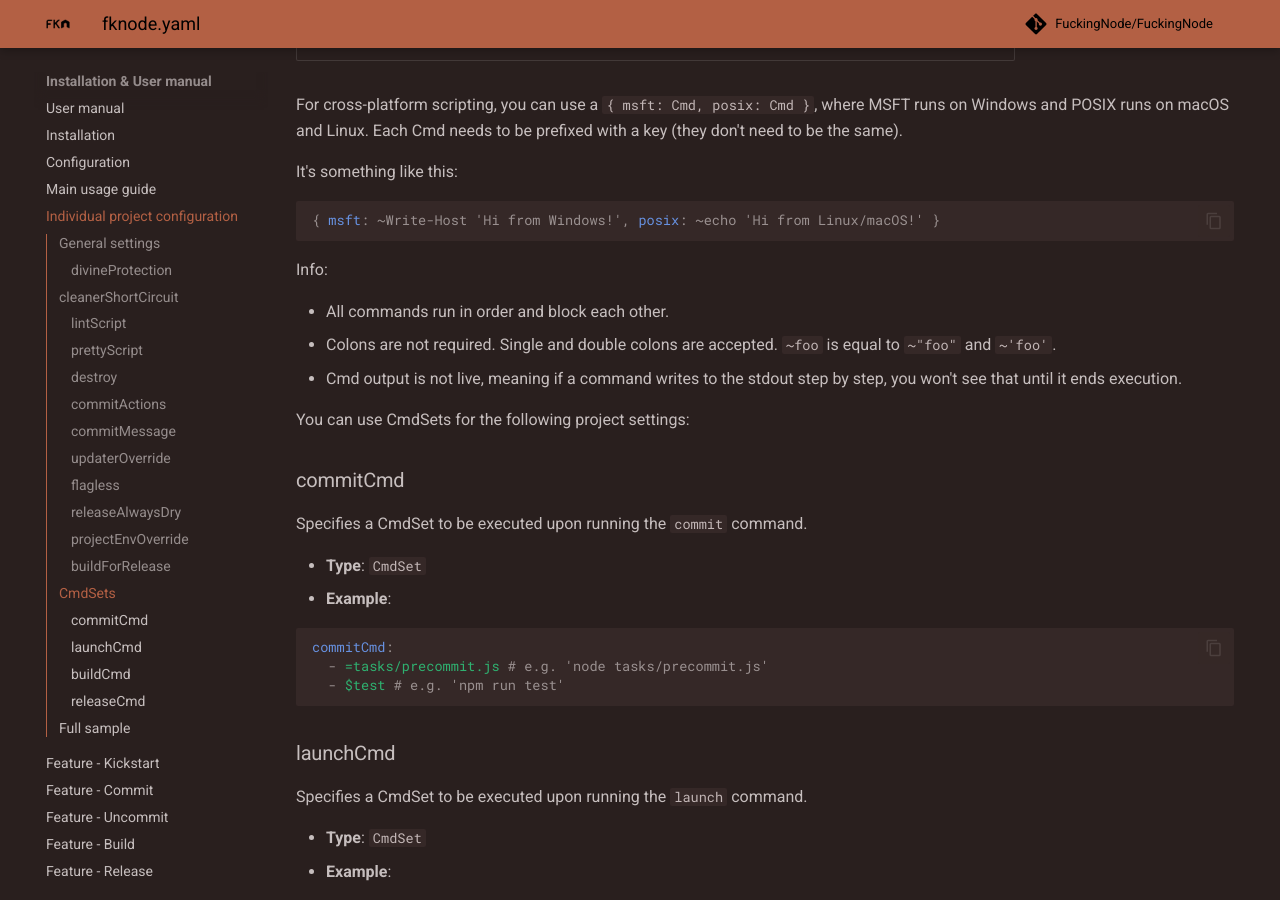
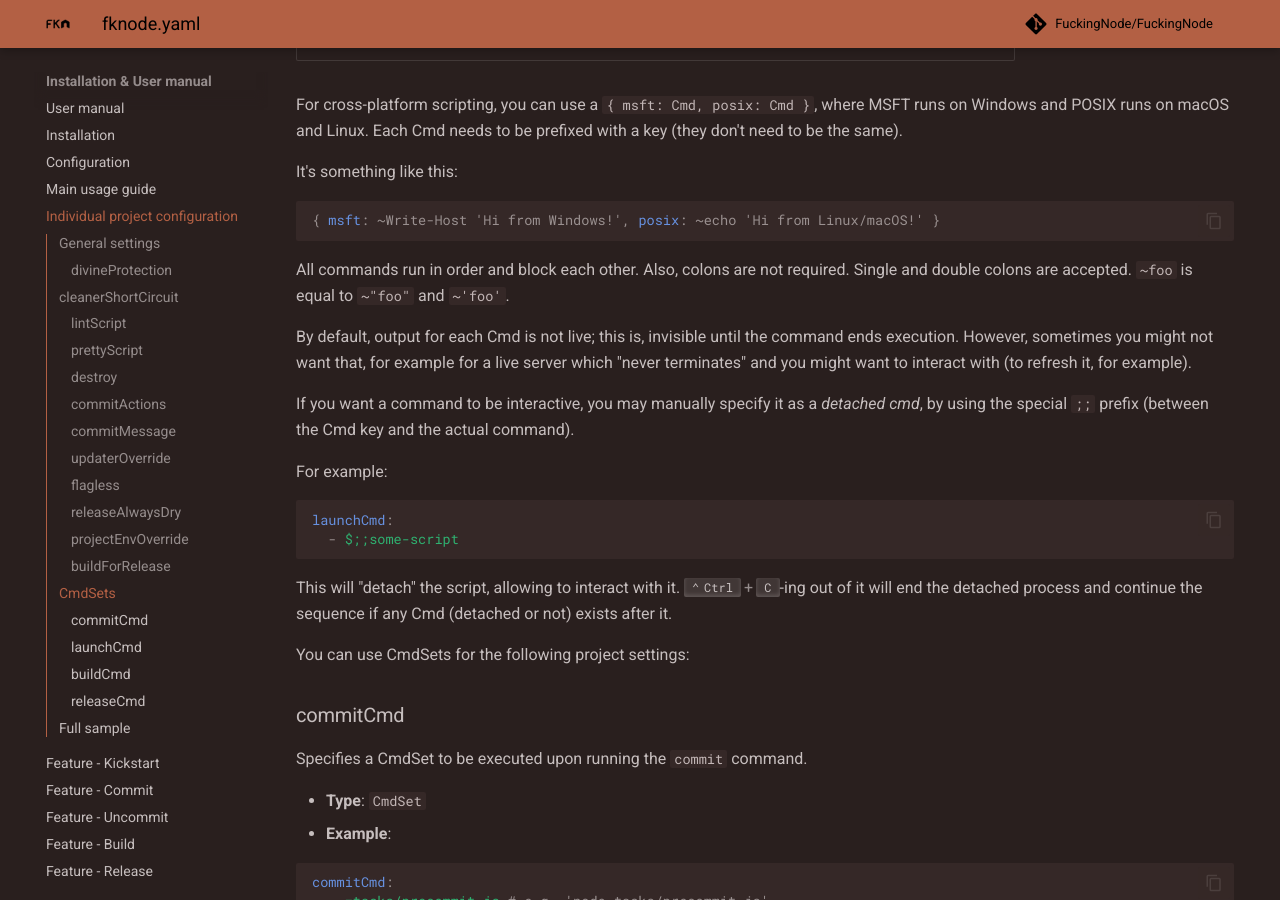
Before and after one commit to FuckingNode/fuckingnode.github.io, an MkDocs documentation site: the page built from docs/manual/fknode-yaml.md, in a window 1280 px wide and 900 px high, scrolled down 4772 px. Built offline with MkDocs 1.6.1 and Material for MkDocs 9.7.7, drawn with Linux system fonts in a browser that asks for light colours; comment, search, counter and statistics services are not loaded; some of the changed text lies outside the part shown.

Commit message:
Add missing part + fix mentions of lintScript and prettyScript

````diff
--- a/docs/manual/fknode-yaml.md
+++ b/docs/manual/fknode-yaml.md
@@ -212,11 +212,20 @@ It's something like this:
 { msft: ~Write-Host 'Hi from Windows!', posix: ~echo 'Hi from Linux/macOS!' }
 ```
 
-Info:
+All commands run in order and block each other. Also, colons are not required. Single and double colons are accepted. `~foo` is equal to `~"foo"` and  `~'foo'`.
 
-- All commands run in order and block each other.
-- Colons are not required. Single and double colons are accepted. `~foo` is equal to `~"foo"` and  `~'foo'`.
-- Cmd output is not live, meaning if a command writes to the stdout step by step, you won't see that until it ends execution.
+By default, output for each Cmd is not live; this is, invisible until the command ends execution. However, sometimes you might not want that, for example for a live server which "never terminates" and you might want to interact with (to refresh it, for example).
+
+If you want a command to be interactive, you may manually specify it as a _detached cmd_, by using the special `;;` prefix (between the Cmd key and the actual command).
+
+For example:
+
+```yaml
+launchCmd:
+  - $;;some-script
+```
+
+This will "detach" the script, allowing to interact with it. ++ctrl+c++-ing out of it will end the detached process and continue the sequence if any Cmd (detached or not) exists after it.
 
 You can use CmdSets for the following project settings:
 
````
Also changed, not shown: other parts of docs/manual/fknode-yaml.md (+1 -1 lines), docs/manual/usage.md (+4 -4 lines).
